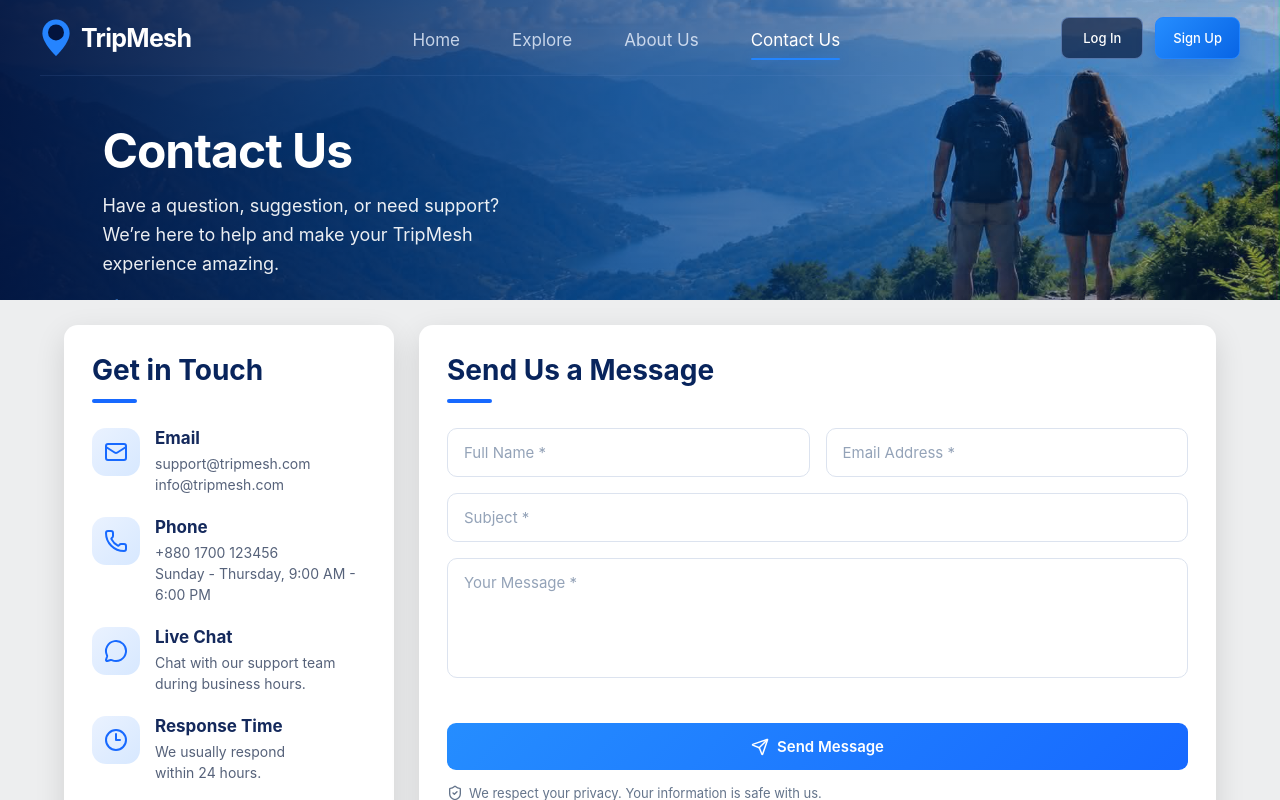
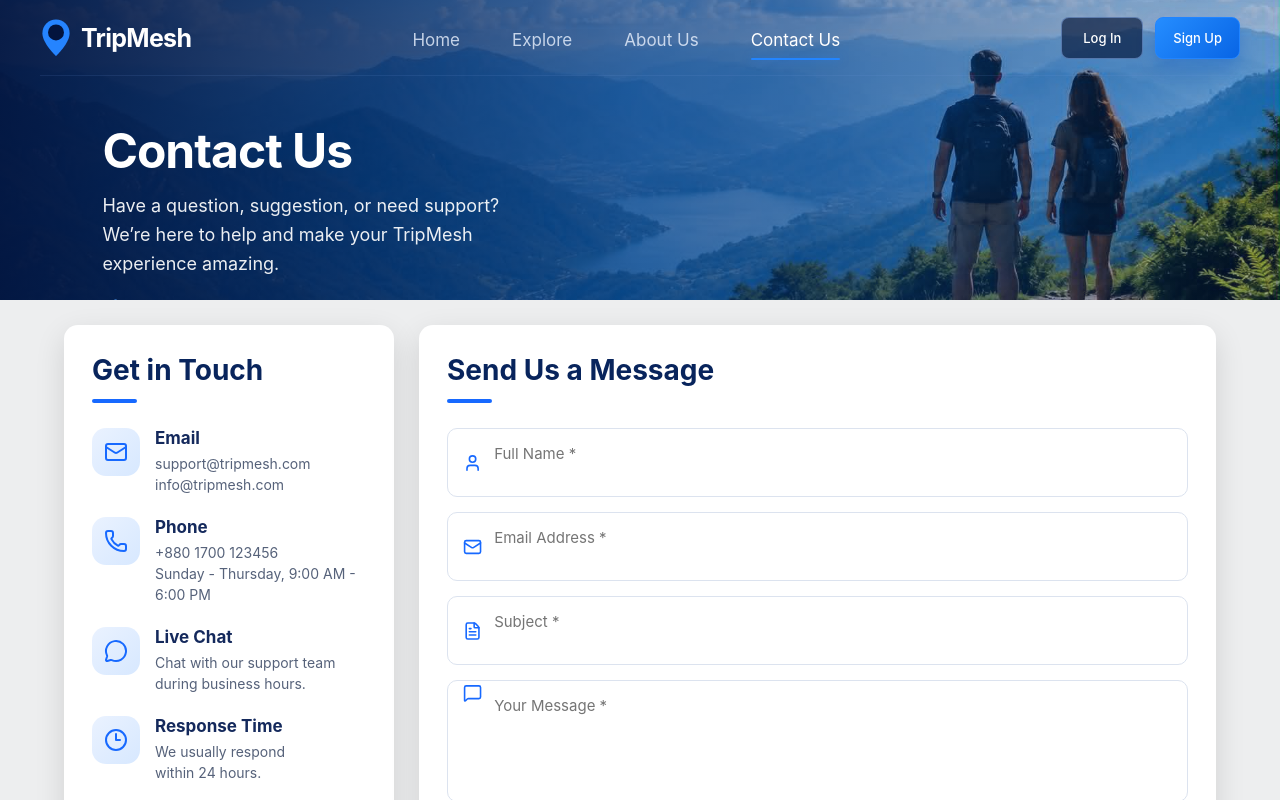
Before and after one commit to fahmida47/TripMesh, a React app in the folder frontend/: page /contact in a window 1280 px wide. Shown: the top 800 px of the page. Built offline with nearby package versions, Linux system fonts and the light colour scheme; the HTML template or start-up script is replaced by a standard one.

Commit message:
feat: build contact message form with validation

```diff
--- a/frontend/src/pages/Contact/Contact.jsx
+++ b/frontend/src/pages/Contact/Contact.jsx
@@ -11,6 +11,7 @@ import {
   ShieldCheck,
 } from "lucide-react";
 import ContactInformation from "./components/ContactInformation";
+import ContactForm from "./components/ContactForm";
 
 const Contact = () => {
   return (
@@ -43,32 +44,7 @@ const Contact = () => {
         {/* Left Contact Information */}
         <ContactInformation />
         {/* Right Form */}
-        <div className="contact-form">
-          <h2>Send Us a Message</h2>
-          <div className="title-line"></div>
-
-          <form>
-            <div className="form-row">
-              <input type="text" placeholder="Full Name *" />
-
-              <input type="email" placeholder="Email Address *" />
-            </div>
-
-            <input type="text" placeholder="Subject *" />
-
-            <textarea placeholder="Your Message *"></textarea>
-
-            <button>
-              <Send size={18} />
-              Send Message
-            </button>
-
-            <p className="privacy">
-              <ShieldCheck size={16} />
-              We respect your privacy. Your information is safe with us.
-            </p>
-          </form>
-        </div>
+        <ContactForm />
       </section>
     </div>
   );
--- /dev/null
+++ b/frontend/src/pages/Contact/components/ContactForm.css
@@ -0,0 +1,128 @@
+.contact-form-card {
+  background: white;
+
+  border-radius: 14px;
+
+  padding: 28px;
+
+  box-shadow: 0 10px 30px rgba(0, 0, 0, 0.12);
+}
+
+.contact-form-card h2 {
+  margin: 0;
+
+  color: #08245c;
+
+  font-size: 28px;
+}
+
+.title-line {
+  width: 45px;
+
+  height: 4px;
+
+  background: #1769ff;
+
+  margin: 12px 0 25px;
+}
+
+.input-group {
+  display: flex;
+
+  align-items: center;
+
+  gap: 12px;
+
+  border: 1px solid #dce3ef;
+
+  border-radius: 10px;
+
+  padding: 0 15px;
+
+  margin-bottom: 15px;
+}
+
+.input-group svg {
+  color: #1769ff;
+
+  width: 20px;
+}
+
+.input-group input,
+.input-group textarea {
+  width: 100%;
+
+  border: none;
+
+  outline: none;
+
+  padding: 15px 0;
+
+  font-size: 15px;
+}
+
+.textarea-box {
+  align-items: flex-start;
+}
+
+.textarea-box textarea {
+  height: 120px;
+
+  resize: none;
+}
+
+button {
+  display: flex;
+
+  align-items: center;
+
+  gap: 8px;
+
+  background: #1769ff;
+
+  color: white;
+
+  border: none;
+
+  padding: 14px 28px;
+
+  border-radius: 9px;
+
+  cursor: pointer;
+}
+
+button:hover {
+  background: #0d5bdd;
+}
+
+.error {
+  color: #dc2626;
+
+  font-size: 13px;
+
+  margin: -8px 0 12px;
+}
+
+.success {
+  margin-top: 15px;
+
+  color: #16a34a;
+
+  font-size: 14px;
+
+  font-weight: 600;
+}
+
+.privacy {
+  display: flex;
+
+  align-items: center;
+
+  gap: 6px;
+
+  color: #64748b;
+
+  font-size: 13px;
+
+  margin-top: 15px;
+}
--- /dev/null
+++ b/frontend/src/pages/Contact/components/ContactForm.jsx
@@ -0,0 +1,164 @@
+import { useState } from "react";
+import {
+  User,
+  Mail,
+  FileText,
+  MessageSquare,
+  Send,
+  ShieldCheck,
+} from "lucide-react";
+
+import "./ContactForm.css";
+
+const ContactForm = () => {
+  const initialForm = {
+    name: "",
+    email: "",
+    subject: "",
+    message: "",
+  };
+
+  const [formData, setFormData] = useState(initialForm);
+
+  const [errors, setErrors] = useState({});
+
+  const [success, setSuccess] = useState("");
+
+  const handleChange = (e) => {
+    const { name, value } = e.target;
+
+    setFormData({
+      ...formData,
+      [name]: value,
+    });
+  };
+
+  const validate = () => {
+    const newErrors = {};
+
+    if (!formData.name.trim()) {
+      newErrors.name = "Full name is required";
+    }
+
+    if (!formData.email.trim()) {
+      newErrors.email = "Email is required";
+    } else if (!/^[^\s@]+@[^\s@]+\.[^\s@]+$/.test(formData.email)) {
+      newErrors.email = "Enter a valid email address";
+    }
+
+    if (!formData.subject.trim()) {
+      newErrors.subject = "Subject is required";
+    }
+
+    if (!formData.message.trim()) {
+      newErrors.message = "Message is required";
+    } else if (formData.message.length < 10) {
+      newErrors.message = "Message should be at least 10 characters";
+    }
+
+    return newErrors;
+  };
+
+  const handleSubmit = (e) => {
+    e.preventDefault();
+
+    const validationErrors = validate();
+
+    if (Object.keys(validationErrors).length > 0) {
+      setErrors(validationErrors);
+
+      setSuccess("");
+
+      return;
+    }
+
+    setSuccess(
+      "Thank you for contacting TripMesh. We will respond within 24 hours.",
+    );
+
+    setFormData(initialForm);
+
+    setErrors({});
+  };
+
+  return (
+    <div className="contact-form-card">
+      <h2>Send Us a Message</h2>
+
+      <div className="title-line"></div>
+
+      <form onSubmit={handleSubmit}>
+        <div className="input-row">
+          <div className="input-group">
+            <User />
+
+            <input
+              type="text"
+              name="name"
+              placeholder="Full Name *"
+              value={formData.name}
+              onChange={handleChange}
+            />
+          </div>
+
+          {errors.name && <p className="error">{errors.name}</p>}
+
+          <div className="input-group">
+            <Mail />
+
+            <input
+              type="email"
+              name="email"
+              placeholder="Email Address *"
+              value={formData.email}
+              onChange={handleChange}
+            />
+          </div>
+
+          {errors.email && <p className="error">{errors.email}</p>}
+        </div>
+
+        <div className="input-group">
+          <FileText />
+
+          <input
+            type="text"
+            name="subject"
+            placeholder="Subject *"
+            value={formData.subject}
+            onChange={handleChange}
+          />
+        </div>
+
+        {errors.subject && <p className="error">{errors.subject}</p>}
+
+        <div className="input-group textarea-box">
+          <MessageSquare />
+
+          <textarea
+            name="message"
+            placeholder="Your Message *"
+            value={formData.message}
+            onChange={handleChange}
+          />
+        </div>
+
+        {errors.message && <p className="error">{errors.message}</p>}
+
+        <button type="submit">
+          <Send size={18} />
+          Send Message
+        </button>
+
+        <p className="privacy">
+          <ShieldCheck size={16} />
+          We respect your privacy. Your information is safe with us.
+        </p>
+
+        {success && <p className="success">{success}</p>}
+      </form>
+    </div>
+  );
+};
+
+export default ContactForm;
```
